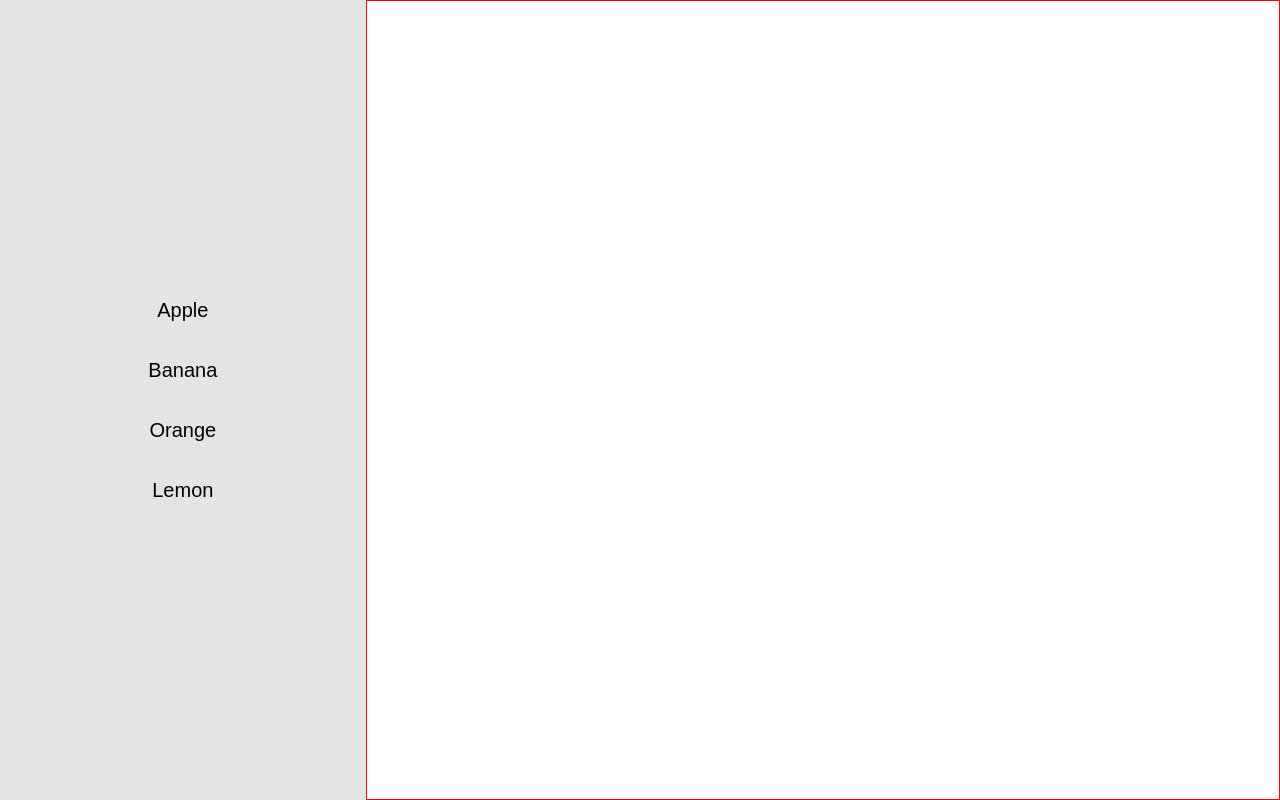
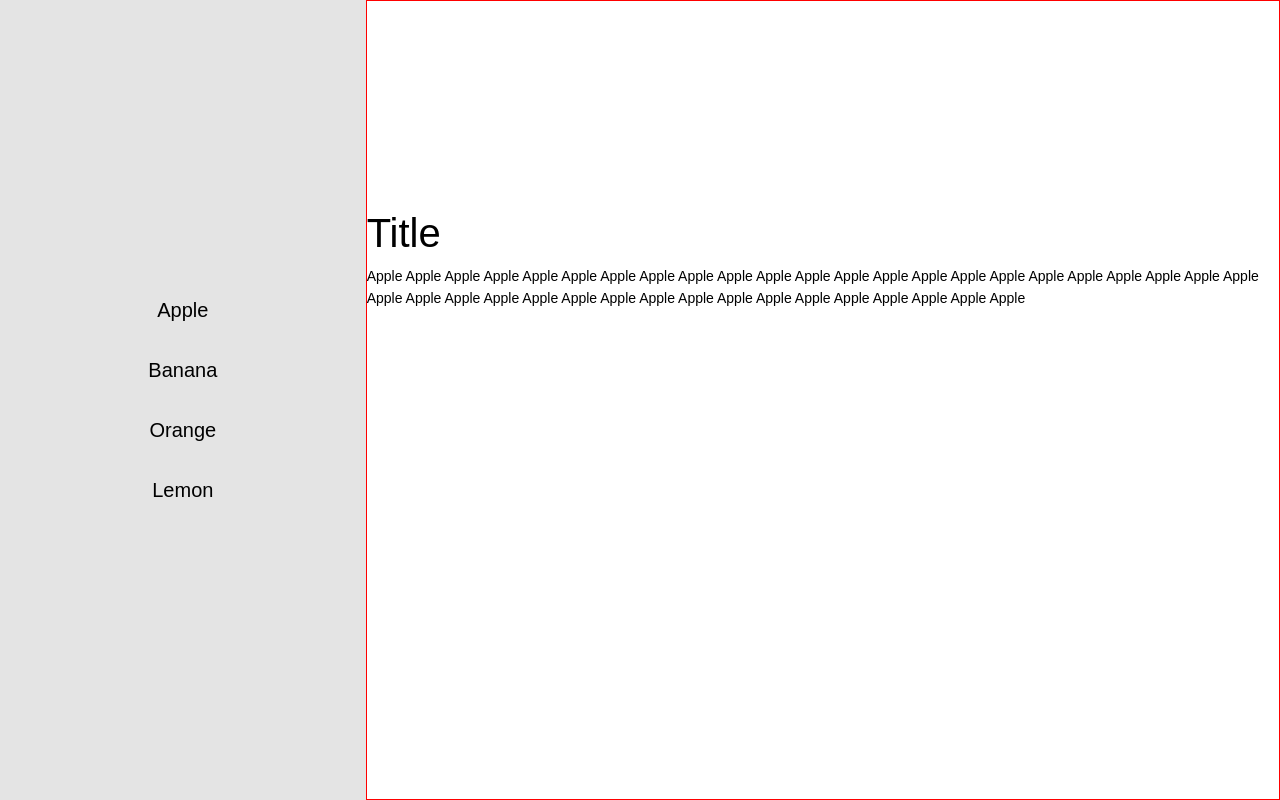
Before and after one commit to kaminiso-git/narou_practice, a Vue app: page / in a window 1280 px wide. Built offline with nearby package versions, Linux system fonts and the light colour scheme.

Commit message:
TitleとAppleたくさん

```diff
--- a/src/components/MainContent.vue
+++ b/src/components/MainContent.vue
@@ -1,5 +1,8 @@
 <template>
-  <div :class="$style.container"></div>
+  <div :class="$style.container">
+    <div :class="$style.title">Title</div>
+    <div>{{ 'Apple '.repeat(40).trim() }}</div>
+  </div>
 </template>
 
 <style module>
@@ -8,5 +11,10 @@
   width: 1000px;
   margin: auto;
   height: 100%;
+  padding-top: 200px;
+}
+
+.title {
+  font-size: 40px;
 }
 </style>
```
